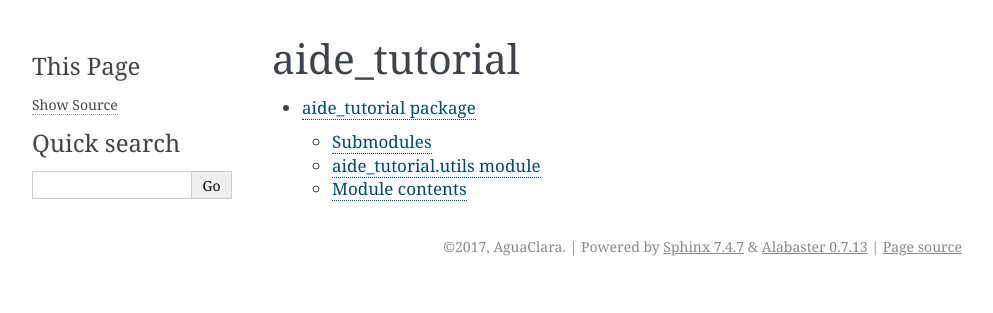
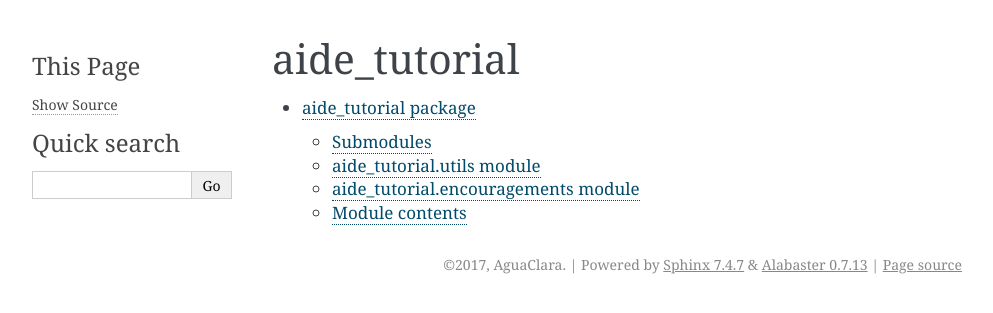
Before and after one commit to AguaClara/aide_tutorial-DEPRECATED, a Sphinx documentation site: the page built from docs/modules.rst, in a window 1280 px wide. Shown: the top 313 px of the page, without its empty margins (148-1141 px from the left). Built offline with Sphinx 7.4.7, drawn with Linux system fonts in a browser that asks for light colours; formulas are drawn with MathJax 3.

Commit message:
fixing autodocumentation to include encouragements

```diff
--- a/docs/aide_tutorial.rst
+++ b/docs/aide_tutorial.rst
@@ -12,6 +12,13 @@ aide_tutorial.utils module
     :undoc-members:
     :show-inheritance:
 
+aide_tutorial.encouragements module
+--------------------------
+
+.. automodule:: aide_tutorial.encouragements
+    :members:
+    :undoc-members:
+    :show-inheritance:
 
 Module contents
 ---------------
--- a/docs/index.rst
+++ b/docs/index.rst
@@ -17,5 +17,5 @@ Indices and tables
 ==================
 
 * :ref:`genindex`
-* :ref:`modindex`
+* :ref:`modules`
 * :ref:`search`
```
